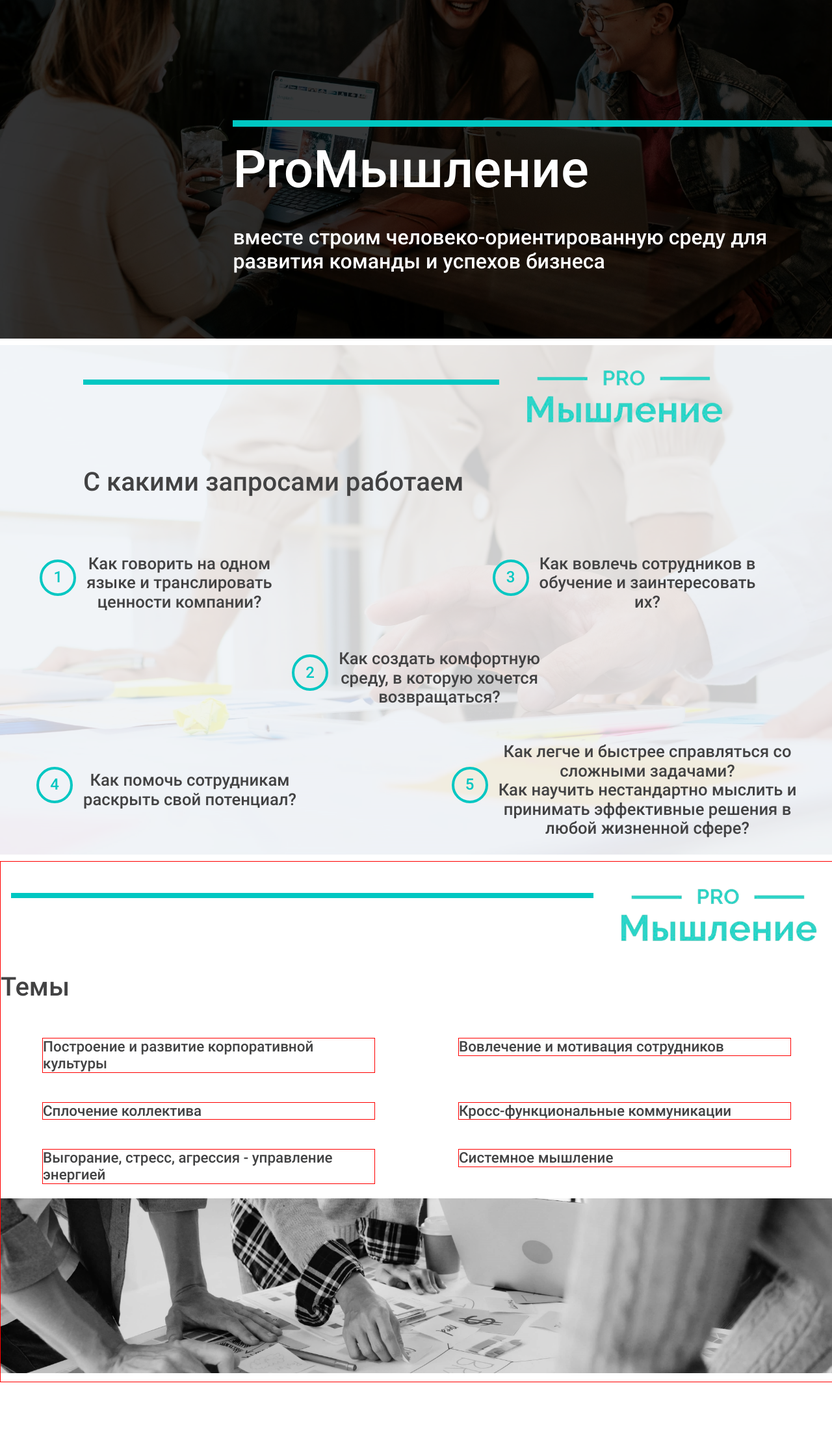
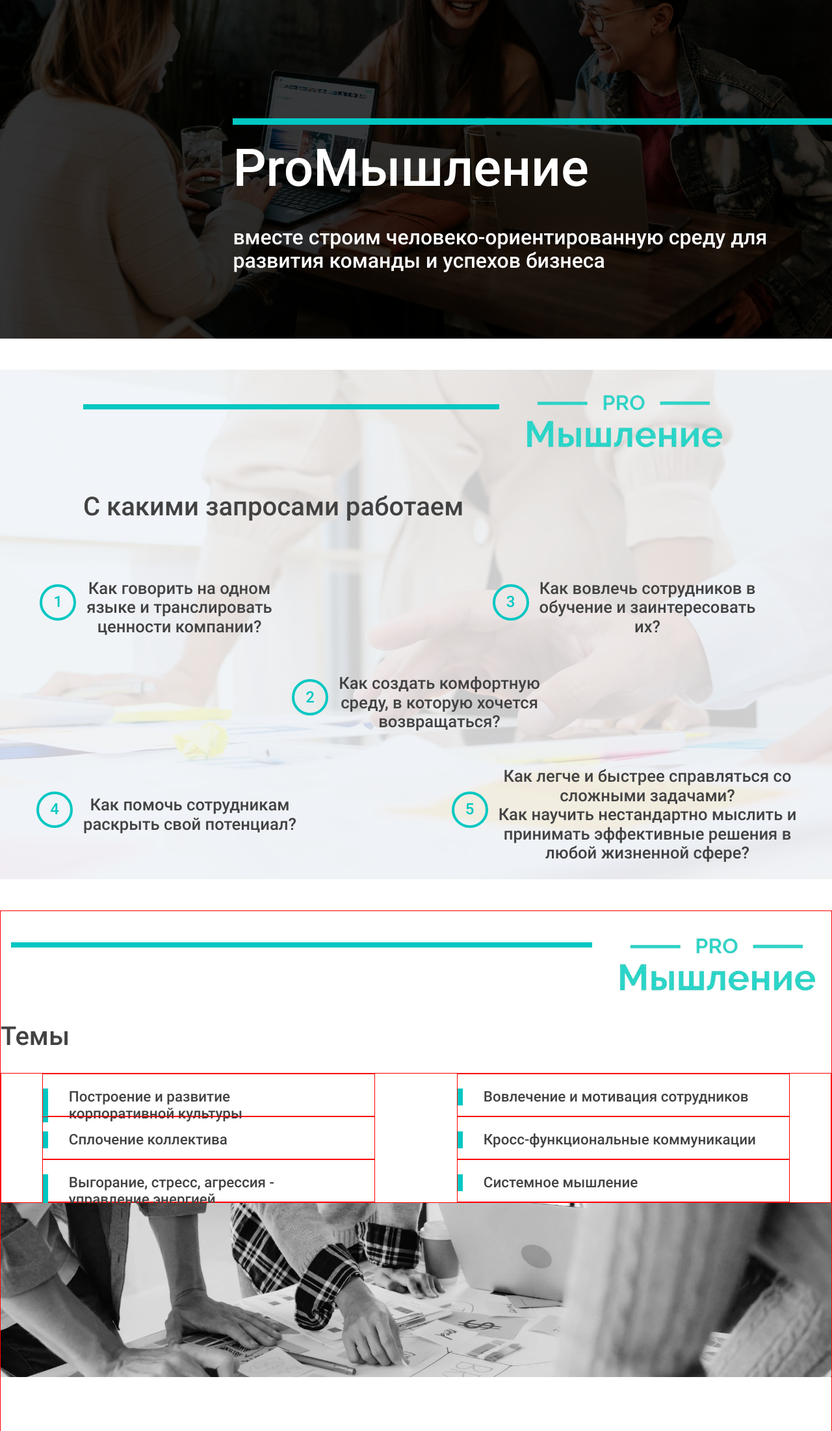
Before and after one commit to itgirlschool/f6_team4_project2, a plain HTML site: page index.html in a window 1280 px wide. Shown: the part 263-2465 px from the top of the page at 65% size. Before the commit the page ends 2390 px from the top, so only its background shows below. Drawn offline with Linux system fonts and the light colour scheme.

Commit message:
layout of three page in process

```diff
--- a/assets/styles/_page1-2-3.scss
+++ b/assets/styles/_page1-2-3.scss
@@ -13,7 +13,7 @@
     background: rgba(0, 0, 0, 0.75) url(../images/photo-first-page-light.jpg) no-repeat;
     background-size: cover;
     background-blend-mode: darken;
-    margin-bottom: 10px;
+    margin-bottom: 3rem;
 
     .about-company__header {
         display: grid;
@@ -78,7 +78,7 @@
         font-size: 5rem;
         font-family: "Roboto", sans-serif;
         font-weight: normal;
-        margin: 20px 0;
+        margin: 1.3rem 0;
     }
 
     .about-company__slogan {
@@ -86,7 +86,7 @@
         font-size: 2rem;
         font-family: "Roboto", sans-serif;
         font-weight: normal;
-        margin: 20px 0;
+        margin: 1.3rem 0;
     }
 }
 
@@ -100,7 +100,7 @@
     height: 98vh;
     width: 100%;
     background-size: cover;
-    margin-bottom: 10px;
+    margin-bottom: 3rem;
 }
 
 .requests-us__wrapper__two-page {
@@ -161,7 +161,7 @@
         display: flex;
         width: 3rem;
         height: 3rem;
-        border: 4px solid $turquoise-color;
+        border: 0.25rem solid $turquoise-color;
         border-radius: 50%;
         color: $turquoise-color;
         font-size: 1.5rem;
@@ -218,7 +218,6 @@
     font-weight: normal;
     color: $gray-color;
     text-align: center;
-
 }
 
 /*end two page of presentation*/
@@ -226,7 +225,7 @@
 
 /*start three page*/
 .topics__wrapper__three-page {
-    width: 100%;
+    max-width: 100%;
     height: 100vh;
     border: 1px solid red;
 
@@ -261,9 +260,14 @@
         display: flex;
         flex-wrap: wrap;
         justify-content: space-around;
+        border: 1px solid red;
 
         .topics__div__item {
             width: 40%;
+            height: 4rem;
+            border: 1px solid red;
+
+
 
             .topics__item {
                 font-family: "Roboto", sans-serif;
@@ -271,13 +275,15 @@
                 font-size: 1.4rem;
                 color: $gray-color;
                 border-left: 0.5rem solid $turquoise-color;
-                border: 1px solid red;
+                padding-left: 2rem;
+                //border: 1px solid red;
             }
         }
     }
 
     .topics__wrapper__img{
         width: 100%;
+        height: 20rem;
 
         .topics__img{
             max-width: 100%;
--- a/index.html
+++ b/index.html
@@ -8,7 +8,7 @@
     <link rel="stylesheet" type="text/css" href="assets/styles/normalize.css">
     <link rel="stylesheet" type="text/css" href="assets/styles/main.css">
     <!-- <script src="https://ajax.googleapis.com/ajax/libs/jquery/2.2.0/jquery.min.js"></script> -->
-    <title>Document</title>
+    <title>index</title>
 </head>
 
 <body>
@@ -84,7 +84,7 @@
         <h2 class="topics__headline">Темы</h2>
         <div class="topics__list">
         <div class="topics__div__item">
-            <p class="topics__item">Построение и развитие корпоративной культуры
+            <p class="topics__item">Построение и развитие<br> корпоративной культуры
             </p>
         </div>
         <div class="topics__div__item">
@@ -100,7 +100,7 @@
             </p>
         </div>
         <div class="topics__div__item">
-            <p class="topics__item">Выгорание, стресс, агрессия - управление энергией
+            <p class="topics__item">Выгорание, стресс, агрессия -<br> управление энергией
             </p>
         </div>
         <div class="topics__div__item">
```
Also changed, not shown: assets/styles/main.css, 1 other file.
